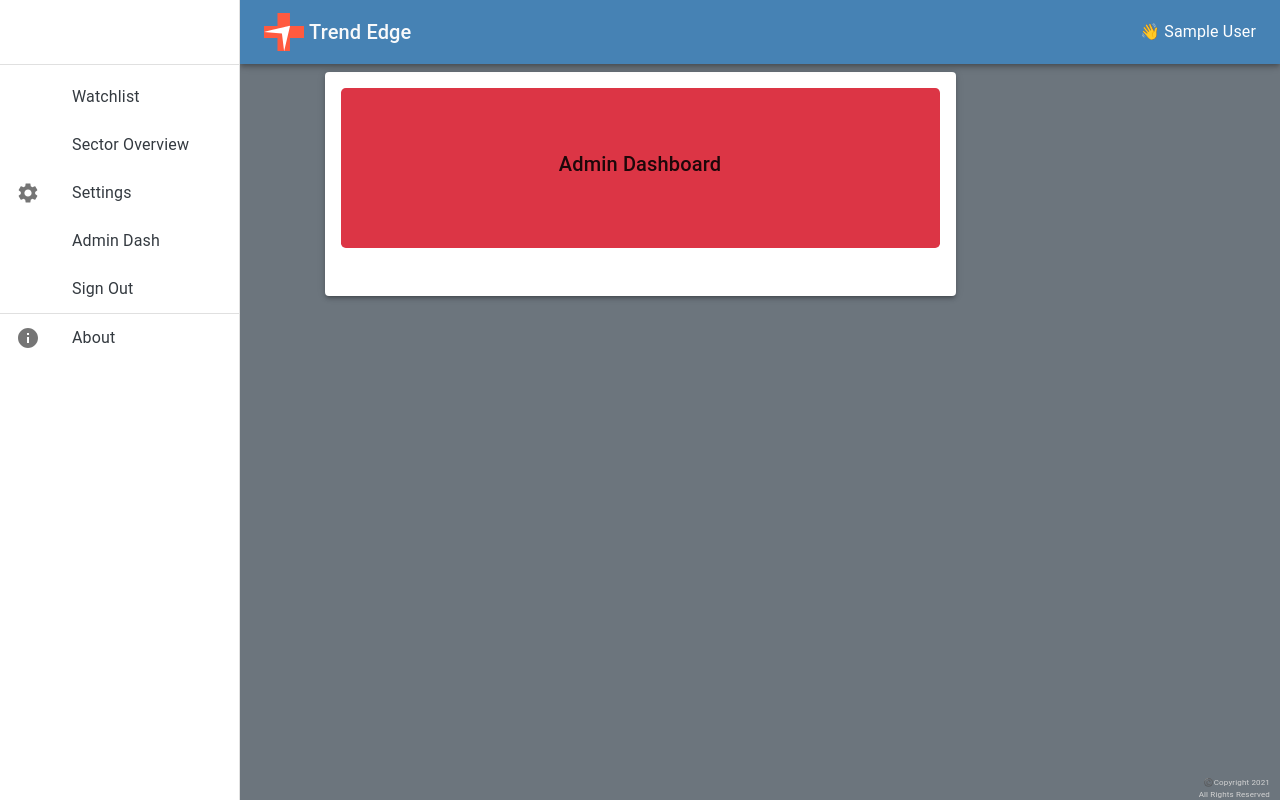
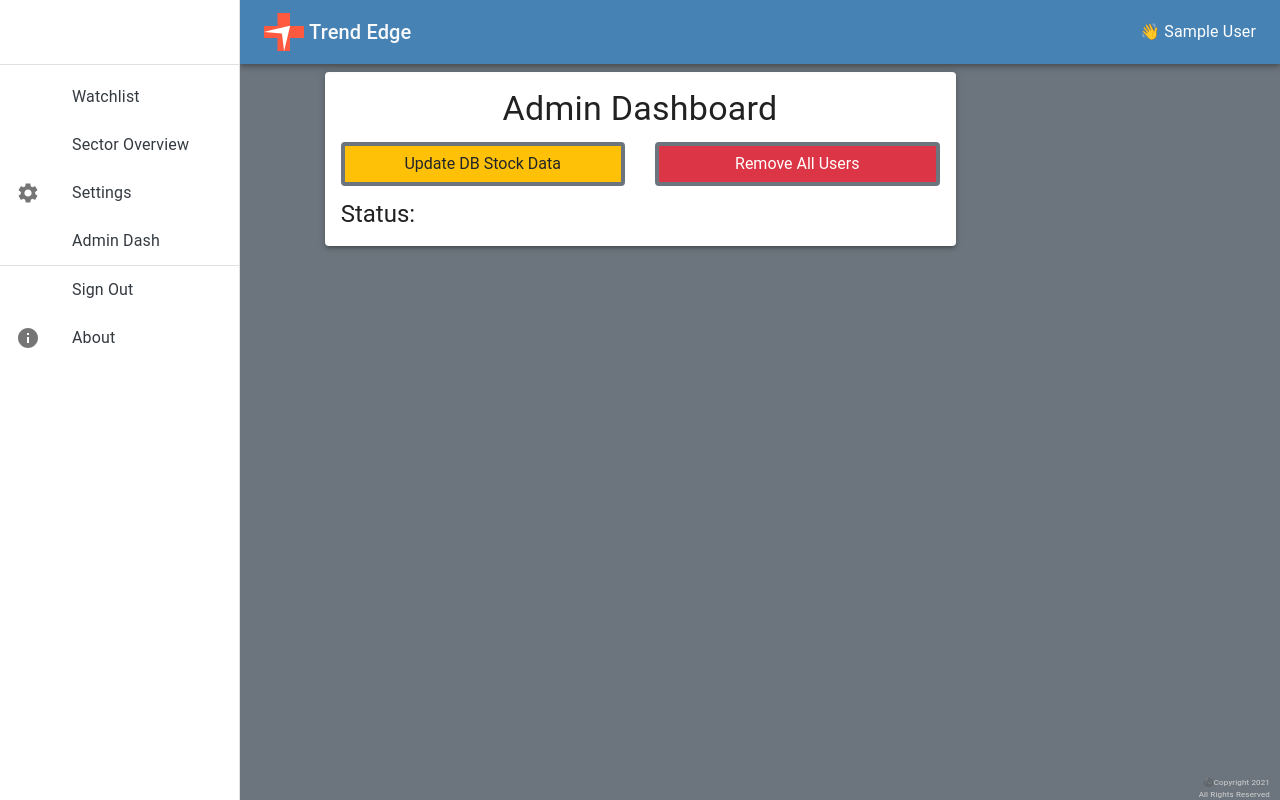
Before and after one commit to LoganMcnulty/Trend-Edge, a React (Create React App) app: page /admin in a window 1280 px wide. Built offline with nearby package versions, Linux system fonts and the light colour scheme; no server answers; sample sign-in values are in the browser's storage.

Commit message:
admin dash routes and settings implemented

```diff
--- a/src/components/common/protectedRoute.jsx
+++ b/src/components/common/protectedRoute.jsx
@@ -8,7 +8,6 @@ const ProtectedRoute = ({path, adminTrue=false, component:Component, render, ...
         {...rest}
         render={props => {
             const user = auth.getCurrentUser()
-            console.log(user)
             if (!user) return (
                     <Redirect to={{
                         pathname:'/Sign in',
--- a/src/components/unique/about.jsx
+++ b/src/components/unique/about.jsx
@@ -1,10 +1,14 @@
+// Out of House
 import React from 'react'
 import mediumZoom from 'medium-zoom'
-import ImageZoom from './imageZoom'
 import Paper from '@material-ui/core/Paper'
 import { makeStyles } from '@material-ui/core/styles'
+
+// In House
 import Iwm from './img/IWM.png'
 import ServeToDash from '../common/serveToDash'
+import ImageZoom from './imageZoom'
+// import HighLighter from '../common/highlightText'
 
 const styles = {
   header: {
--- a/src/components/unique/adminDash.jsx
+++ b/src/components/unique/adminDash.jsx
@@ -1,20 +1,47 @@
 // Out of house
-import React, { Component } from 'react';
+import React, { useState, useEffect } from 'react'
 import Paper from '@material-ui/core/Paper'
+import Row from 'react-bootstrap/Row'
+import Col from 'react-bootstrap/Col'
+import Typography from '@material-ui/core/Typography';
 
 // In House
 import ServeToDash from '../common/serveToDash'
+import {updateStocks, removeUsers} from '../../services/adminService'
+import auth from '../../services/authService'
 
-class AdminDash extends Component {
-    state = {
-      user: {}
+const AdminDash = () => {
+  const [updatingStocks, setUpdatingStocks] = useState(false);
+  const [removingUsers, setUpdatingUsers] = useState(false);
+
+  const handleUpdate = (type) =>{
+    if (type === 'updateStocks') {
+      setUpdatingStocks(true)
+      // updatingStocks = true
+      const update = [updateStocks(auth.getCurrentUser())]
+      Promise.all(update)
+      .then( async (response) => {
+        const res = response[0]
+        console.log(res)
+        setUpdatingStocks('complete')
+      })
+    }
+    else if (type === 'removeUsers'){
+      let confirm = alert('Are you sure?')
+      if (confirm){
+        setUpdatingUsers(true)
+        // updatingStocks = true
+        const update = [removeUsers(auth.getCurrentUser())]
+        Promise.all(update)
+        .then( async (response) => {
+          const res = response[0]
+          console.log(res)
+          setUpdatingUsers('complete')
+        })
+      }
+    }
   }
 
-     componentDidMount(){
-       console.log(' - - - SectorOverview Mounted - - - ')
-     }
-
-    render() {
   return (
       <ServeToDash
       large={[6,0]}
@@ -22,14 +49,50 @@ class AdminDash extends Component {
       small={[12,0]}
     >
       <Paper elevation={3} className='p-3 m-0'>
-              <div className="jumbotron text-center bg-danger">
-                <h5>Admin Dashboard</h5>
-              </div>
+        <Row className="align-items-center justify-content-around text-center">
+          <Col className="col-12">
+            <Typography variant="h4" gutterBottom>
+              Admin Dashboard
+            </Typography>
+          </Col>
+        </Row>
+        <Row className="align-items-center justify-content-around text-center ht-3 ">
+          <Col className="col-6">
+            <Typography variant="h4" gutterBottom>
+              <button
+                onClick = {() => handleUpdate('updateStocks')}
+                className="btn btn-warning btn-block "
+                style={{ border: '4px solid #6c757d'}}>Update DB Stock Data
+                </button>
+            </Typography>
+          </Col>
+          <Col className="col-6">
+            <Typography variant="h4" gutterBottom>
+              <button
+                onClick = {() => handleUpdate('removeUsers')}
+                className="btn btn-danger btn-block "
+                style={{ border: '4px solid #6c757d'}}
+              >Remove All Users
+              </button>
+            </Typography>
+          </Col>
+        </Row>
+        <Row className="align-items-center justify-content-end text-center ht-3 ">
+          <Col className="col-2">
+            <Typography variant="h5" >
+              Status:
+            </Typography>
+          </Col>
+          <Col className="col-10 text-left">
+            <Typography variant="h6" >
+              {!updatingStocks ? '' : (updatingStocks === 'complete') ? 'Stocks Updated. ' : 'Stocks Updating. '}
+              {!removingUsers ? '' : (removingUsers === 'complete') ? 'Users Removed. ' : 'Removing Users. '}
+            </Typography>
+          </Col>
+        </Row>
       </Paper>
-
     </ServeToDash>
    );
 }
-}
 
 export default AdminDash;
--- a/src/components/unique/dashboardList.jsx
+++ b/src/components/unique/dashboardList.jsx
@@ -37,18 +37,18 @@ const DashList = ({userLogged}) => {
                 { userLogged.isAdmin &&
                 <NavLink className="nav-item nav-link text-dark p-0 m-0" to="/Admin">
                     <ItemLink name={'Admin Dash'}>
-                            <span className="material-icons">&#xe9BA;</span>
+                            <span className="material-icons">&#xef3d;</span>
                     </ItemLink>
                 </NavLink>
                 }
 
-                <NavLink className="nav-item nav-link text-dark p-0 m-0" to="/Sign Out">
+            </>
+              <Divider />
+              <NavLink className="nav-item nav-link text-dark p-0 m-0" to="/Sign Out">
                     <ItemLink name={'Sign Out'}>
                             <span className="material-icons">&#xe9BA;</span>
                     </ItemLink>
                 </NavLink>
-            </>
-              <Divider />
             </>
           ) : (
             <>
--- /dev/null
+++ b/src/services/adminService.js
@@ -0,0 +1,21 @@
+import http from './httpService'
+
+const apiEndpoint = '/admin'
+
+
+export async function updateStocks(user){
+    const url = apiEndpoint + "/updateStocks"
+
+    const res = await http.post(url,  {
+        user: user
+    })
+    return res
+}
+
+export async function removeUsers(user) {
+    const url = apiEndpoint + "/removeUsers"
+    const res = await http.post(url,  {
+        user: user
+    })
+    return res
+}
```
Also changed, not shown: src/components/common/highlightText.jsx (added, +133 -0 lines). Lines whose indentation alone changed are shown as unchanged.
